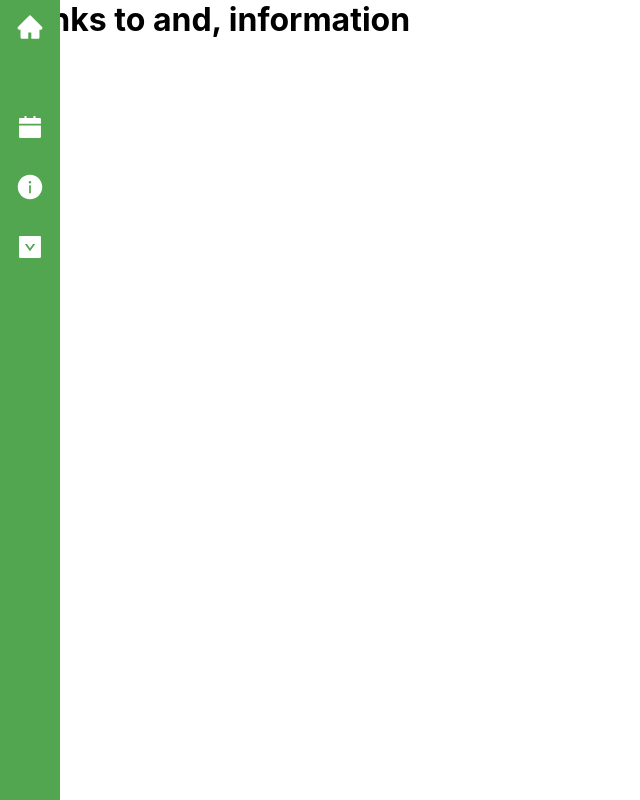
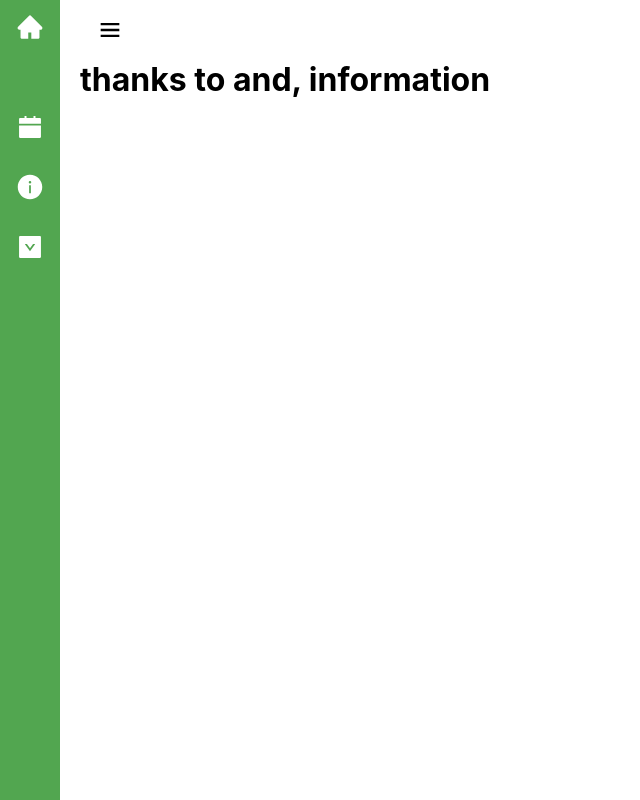
Before and after one commit to AppleTrick/loaple, a React (Create React App) app: page /tactics in a window 1280 px wide. Shown: the whole page, without its empty margins (0-640 px from the left). Built offline with nearby package versions, Linux system fonts and the light colour scheme.

Commit message:
add thanks intro page 기본 잡기 memo 추후 추가해야될부분 넣기

```diff
--- a/src/pages/Information.tsx
+++ b/src/pages/Information.tsx
@@ -45,12 +45,16 @@ const Information = () => {
     }
 
     const setData = () => {
+        // 잘못된 값 검사하기 기능이 추가 되어야됨
+        // JSON.parse(text)에 대한 데이터 검사가 이뤄져야됨;
+
         dispatch(Set_Schedule_Data(
             {
                 data: JSON.parse(text)
             }
         ))
         console.log("데이터 적용 완료");
+        setText("");
     }
 
     const copyText = async (text: string) => {
@@ -62,7 +66,6 @@ const Information = () => {
     }
 
     return (
-        <>
         <MainDiv open={openValue.open}>
             <TopBar />
             <div>
@@ -72,12 +75,10 @@ const Information = () => {
 
             <div>
                 <h1>데이터 가져오기</h1>
-                    <PasteDataInput onChange={(e)=>handleChange(e)}/>
+                <PasteDataInput onChange={(e) => handleChange(e)} value={text } />
                 <SetDataButton onClick={()=>setData()}>데이터 적용하기</SetDataButton>
             </div>
         </MainDiv>
-        </>
-
     )
 }
 
--- a/src/pages/Tactics.tsx
+++ b/src/pages/Tactics.tsx
@@ -1,9 +1,25 @@
+import TopBar from "containers/TopBar";
+import { RootState } from "modules";
+import { useSelector } from "react-redux";
+import styled from "styled-components";
+
+const MainDiv = styled.div<{ open: boolean }>`
+    position: absolute;
+    width: calc(${(props) => (props.open ? "100% - 300px" : "100% - 80px")});
+    left: ${(props) => (props.open ? "300px" : "80px")};
+    min-height: 100vh;
+    background: var(--white);
+    transition: 0.5s;
+`
 const Tactics = () => {
+    const openValue = useSelector((state: RootState) => state.naviactions);
 
     return (
-        <>
+        <MainDiv open={openValue.open}>
+            <TopBar />
             <h1>thanks to and, information</h1>
-        </>
+        </MainDiv>
+
     )
 }
 
```
Lines whose indentation alone changed are shown as unchanged.
